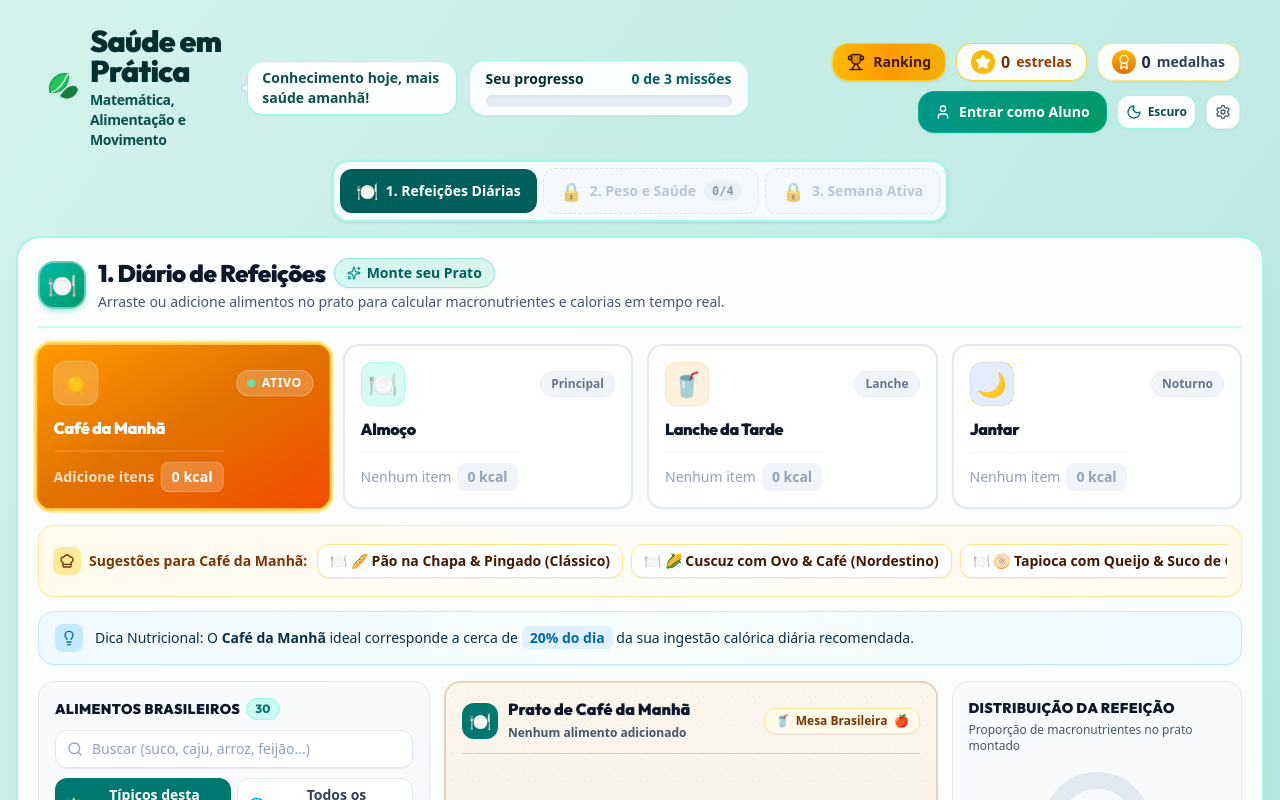
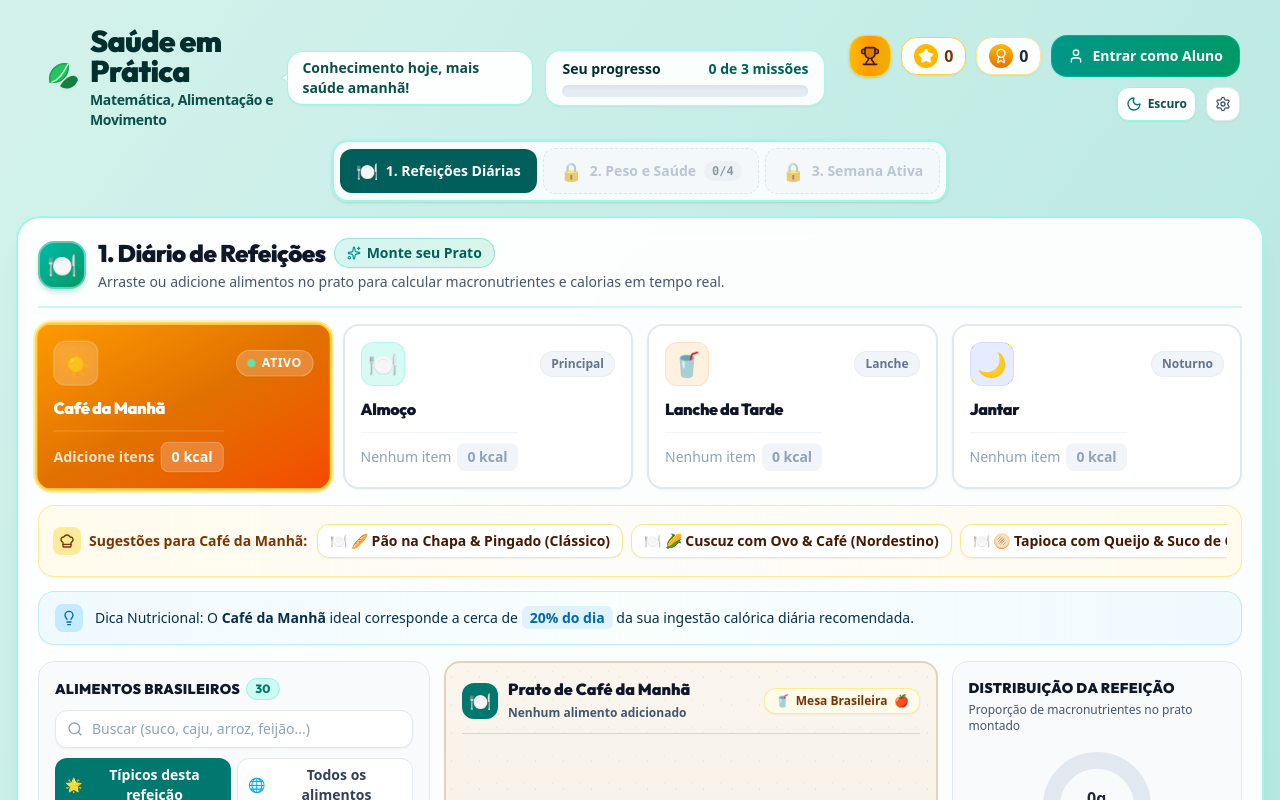
Before and after one commit to profjackison-debug/Saude-em-Pratica, a React (Vite) app: page / in a window 1280 px wide. Shown: the top 800 px of the page. Built offline with nearby package versions, Linux system fonts and the light colour scheme.

Commit message:
feat: add HeaderBar component with progress tracking and gamification stats

```diff
--- a/src/components/HeaderBar.tsx
+++ b/src/components/HeaderBar.tsx
@@ -162,30 +162,34 @@ export const HeaderBar: React.FC<HeaderBarProps> = ({
                 playStarSound();
                 onOpenRank();
               }}
-              className="flex items-center gap-2 bg-gradient-to-r from-amber-400 via-amber-500 to-yellow-500 hover:from-amber-500 hover:to-yellow-600 text-amber-950 font-black px-3.5 py-2 rounded-2xl shadow-sm border border-amber-300 transition cursor-pointer hover:scale-102"
-              title="Abrir Ranking e Hall da Fama da Turma"
+              className="p-2 sm:p-2.5 bg-gradient-to-r from-amber-400 via-amber-500 to-yellow-500 hover:from-amber-500 hover:to-yellow-600 text-amber-950 rounded-2xl shadow-sm border border-amber-300 transition cursor-pointer hover:scale-105 flex items-center justify-center"
+              title="Abrir Ranking da Turma"
+              aria-label="Abrir Ranking"
             >
-              <Trophy className="w-4.5 h-4.5 fill-amber-950/20 text-amber-950" />
-              <span className="text-xs sm:text-sm font-black">Ranking</span>
+              <Trophy className="w-5 h-5 fill-amber-950/20 text-amber-950" />
             </button>
           )}
 
           {/* Estrelas */}
-          <div className="flex items-center gap-1.5 bg-white/95 dark:bg-[#0f1b33] border border-amber-300 dark:border-amber-500/50 text-amber-900 dark:text-amber-200 px-3.5 py-1.5 rounded-2xl shadow-xs">
+          <div
+            className="flex items-center gap-1.5 bg-white/95 dark:bg-[#0f1b33] border border-amber-300 dark:border-amber-500/50 text-amber-900 dark:text-amber-200 px-3 py-1.5 rounded-2xl shadow-xs"
+            title={`${starsCount ?? 0} estrelas`}
+          >
             <div className="w-6 h-6 rounded-full bg-amber-400 flex items-center justify-center text-white shadow-xs">
               <Star className="w-4 h-4 fill-white text-white" />
             </div>
             <span className="text-sm sm:text-base font-black">{starsCount ?? 0}</span>
-            <span className="text-xs sm:text-sm font-bold text-amber-800 dark:text-amber-300">estrelas</span>
           </div>
 
           {/* Medalhas */}
-          <div className="flex items-center gap-1.5 bg-white/95 dark:bg-[#0f1b33] border border-amber-200 dark:border-blue-700/60 text-slate-800 dark:text-slate-200 px-3.5 py-1.5 rounded-2xl shadow-xs">
+          <div
+            className="flex items-center gap-1.5 bg-white/95 dark:bg-[#0f1b33] border border-amber-200 dark:border-blue-700/60 text-slate-800 dark:text-slate-200 px-3 py-1.5 rounded-2xl shadow-xs"
+            title={`${unlockedBadgesCount} medalhas`}
+          >
             <div className="w-6 h-6 rounded-full bg-gradient-to-b from-amber-400 to-amber-600 flex items-center justify-center text-white shadow-xs">
               <Award className="w-4 h-4 text-white" />
             </div>
             <span className="text-sm sm:text-base font-black">{unlockedBadgesCount}</span>
-            <span className="text-xs sm:text-sm font-bold text-slate-700 dark:text-slate-300">medalhas</span>
           </div>
 
           {/* Student Profile Badge or Login Button */}
```
